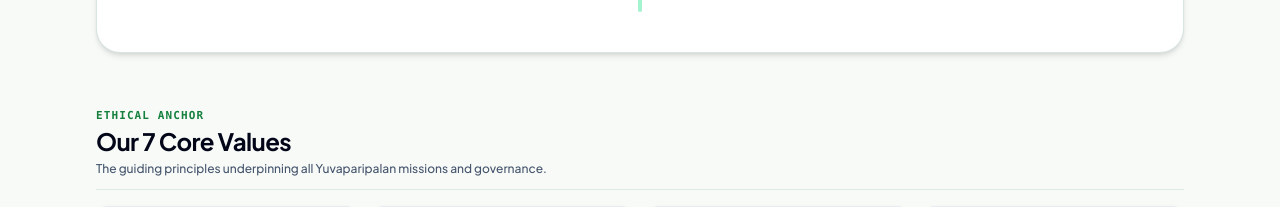
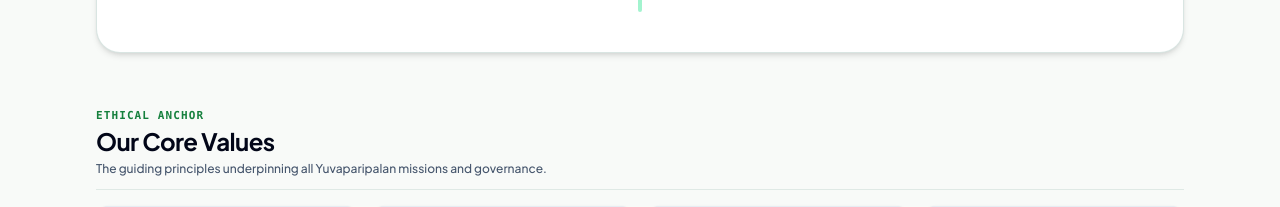
Before and after one commit to BSDigitalLab/yuvaparipalan_foundation-web, a React (Vite) app: page /about in a window 1280 px wide. Shown: the part 1600-1807 px from the top of the page. Built offline with nearby package versions, Linux system fonts and the light colour scheme.

Commit message:
fix: update section heading to Our Core Values in AboutPage.tsx

```diff
--- a/src/pages/AboutPage.tsx
+++ b/src/pages/AboutPage.tsx
@@ -222,7 +222,7 @@
                   Ethical Anchor
                 </span>
                 <h2 className="font-heading text-xl sm:text-2xl font-bold text-slate-950 tracking-tight">
-                  Our 7 Core Values
+                  Our Core Values
                 </h2>
                 <p className="text-slate-600 text-xs font-medium">The guiding principles underpinning all Yuvaparipalan missions and governance.</p>
               </div>
```
